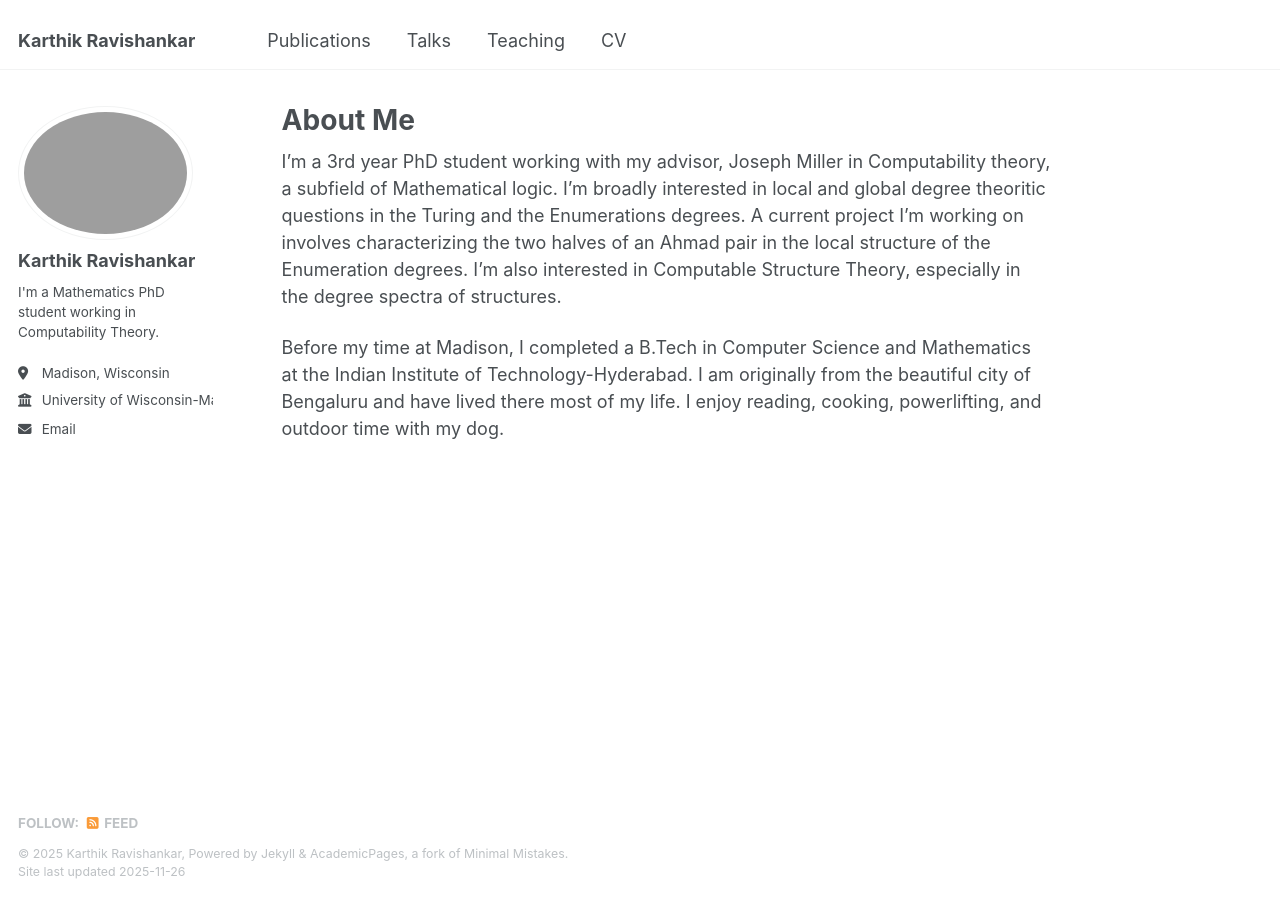
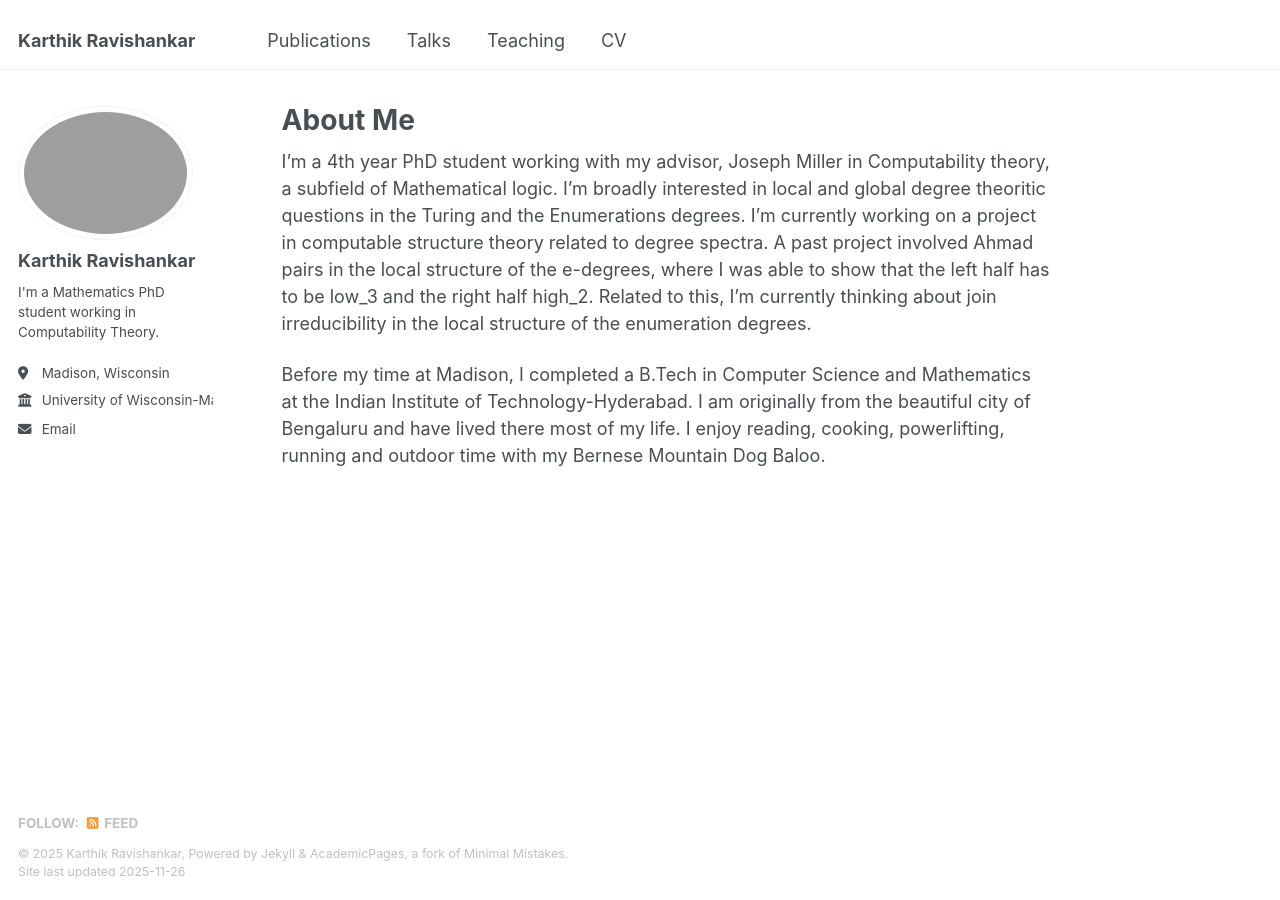
Before and after one commit to Karthik-Ravishankar-Math/Karthik-Ravishankar-Math.github.io, a Jekyll site: the page built from _pages/about.md, in a window 1280 px wide. Built offline with Jekyll 4.4.1, drawn with Linux system fonts in a browser that asks for light colours.

Commit message:
Update about.md

```diff
--- a/_pages/about.md
+++ b/_pages/about.md
@@ -7,6 +7,6 @@ redirect_from:
   - /about.html
 ---
 
-I'm a 3rd year PhD student working with my advisor, Joseph Miller in Computability theory, a subfield of Mathematical logic. I'm broadly interested in local and global degree theoritic questions in the Turing and the Enumerations degrees. A current project I'm working on involves characterizing the two halves of an Ahmad pair in the local structure of the Enumeration degrees. I'm also interested in Computable Structure Theory, especially in the degree spectra of structures.
+I'm a 4th year PhD student working with my advisor, Joseph Miller in Computability theory, a subfield of Mathematical logic. I'm broadly interested in local and global degree theoritic questions in the Turing and the Enumerations degrees.  I'm currently working on a project in computable structure theory related to degree spectra. A past project involved Ahmad pairs in the local structure of the e-degrees, where I was able to show that the left half has to be low_3 and the right half high_2. Related to this, I'm currently thinking about join irreducibility in the local structure of the enumeration degrees.
 
-Before my time at Madison, I completed a B.Tech in Computer Science and Mathematics at the Indian Institute of Technology-Hyderabad. I am originally from the beautiful city of Bengaluru and have lived there most of my life. I enjoy reading, cooking, powerlifting, and outdoor time with my dog.
+Before my time at Madison, I completed a B.Tech in Computer Science and Mathematics at the Indian Institute of Technology-Hyderabad. I am originally from the beautiful city of Bengaluru and have lived there most of my life. I enjoy reading, cooking, powerlifting, running and outdoor time with my Bernese Mountain Dog Baloo.
```
